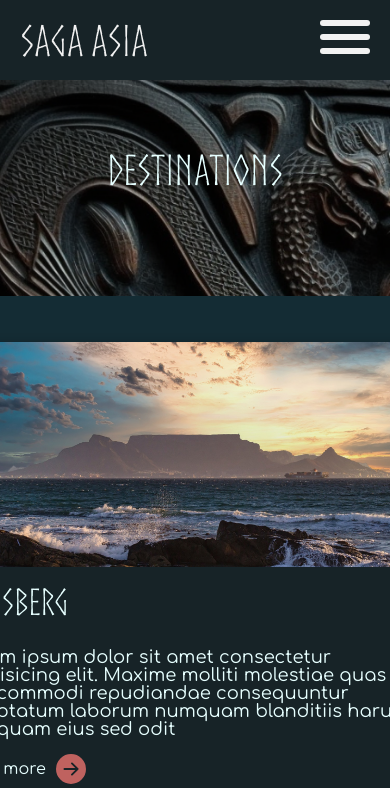
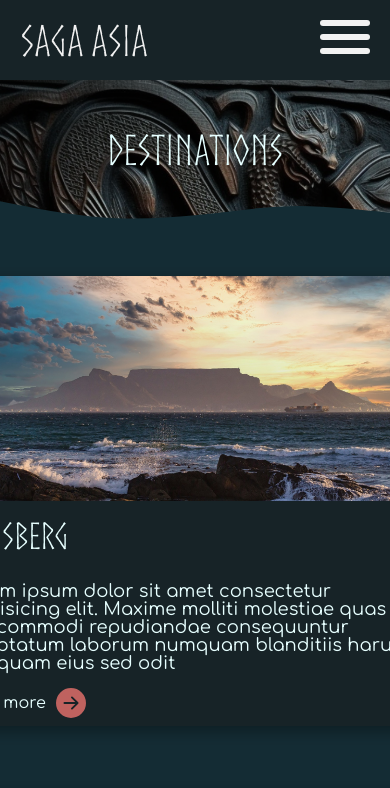
Before and after one commit to mobak88/Saga-Farmann, a Next.js app: page /destinations in a window 390 px wide. Shown: the top 788 px of the page. Built offline with nearby package versions, Linux system fonts and the light colour scheme.

Commit message:
Adding small wave to heading

```diff
--- a/src/components/header/Header.module.css
+++ b/src/components/header/Header.module.css
@@ -18,3 +18,10 @@
   bottom: 0rem;
   width: 100%;
 }
+
+@media screen and (max-width: 750px) {
+  .wrapper {
+    height: 140px;
+    padding-bottom: 10px;
+  }
+}
--- a/src/components/header/Header.tsx
+++ b/src/components/header/Header.tsx
@@ -2,8 +2,8 @@ import React from "react";
 import HeadingOne from "../typography/headings/HeadingOne";
 import styles from "./Header.module.css";
 import he from "he";
-import WaveDarkHeading from "../waves/wavesLargeScreen/WaveDarkHeader";
-
+import WaveDarkHeader from "../waves/wavesLargeScreen/WaveDarkHeader";
+import WaveDarkHeaderSmall from "../waves/wavesSmallScreen/WaveDarkHeaderSmall";
 interface HeaderInterface {
   header: string;
 }
@@ -16,7 +16,8 @@ const Header = ({ header }: HeaderInterface) => {
     <div className={styles.wrapper}>
       <HeadingOne>{replacedHeader}</HeadingOne>
       <div className={styles["wave-container"]}>
-        <WaveDarkHeading />
+        <WaveDarkHeader />
+        <WaveDarkHeaderSmall />
       </div>
     </div>
   );
--- /dev/null
+++ b/src/components/waves/wavesSmallScreen/WaveDarkHeaderSmall.tsx
@@ -0,0 +1,29 @@
+import React from "react";
+import styles from "../Waves.module.css";
+
+const WaveDarkHeaderSmall = () => {
+  return (
+    <svg
+      className={styles["wave-small"]}
+      width="100%"
+      viewBox="0 0 1440 120"
+      version="1.1"
+      xmlns="http://www.w3.org/2000/svg"
+      preserveAspectRatio="none"
+      aria-hidden="true"
+    >
+      <defs>
+        <linearGradient id="sw-gradient-0" x1="0" x2="0" y1="1" y2="0">
+          <stop stopColor="rgba(20, 44, 52, 1)" offset="0%"></stop>
+          <stop stopColor="rgba(20, 44, 52, 1)" offset="100%"></stop>
+        </linearGradient>
+      </defs>
+      <path
+        fill="url(#sw-gradient-0)"
+        d="M0,12L60,24C120,36,240,60,360,70C480,80,600,76,720,64C840,52,960,32,1080,30C1200,28,1320,44,1440,54C1560,64,1680,68,1800,58C1920,48,2040,24,2160,26C2280,28,2400,56,2520,66C2640,76,2760,68,2880,66C3000,64,3120,68,3240,62C3360,56,3480,40,3600,44C3720,48,3840,72,3960,72C4080,72,4200,48,4320,40C4440,32,4560,40,4680,36C4800,32,4920,16,5040,24C5160,32,5280,64,5400,64C5520,64,5640,32,5760,28C5880,24,6000,48,6120,58C6240,68,6360,64,6480,66C6600,68,6720,76,6840,70C6960,64,7080,44,7200,44C7320,44,7440,64,7560,62C7680,60,7800,36,7920,22C8040,8,8160,4,8280,10C8400,16,8520,32,8580,40L8640,48L8640,120L8580,120C8520,120,8400,120,8280,120C8160,120,8040,120,7920,120C7800,120,7680,120,7560,120C7440,120,7320,120,7200,120C7080,120,6960,120,6840,120C6720,120,6600,120,6480,120C6360,120,6240,120,6120,120C6000,120,5880,120,5760,120C5640,120,5520,120,5400,120C5280,120,5160,120,5040,120C4920,120,4800,120,4680,120C4560,120,4440,120,4320,120C4200,120,4080,120,3960,120C3840,120,3720,120,3600,120C3480,120,3360,120,3240,120C3120,120,3000,120,2880,120C2760,120,2640,120,2520,120C2400,120,2280,120,2160,120C2040,120,1920,120,1800,120C1680,120,1560,120,1440,120C1320,120,1200,120,1080,120C960,120,840,120,720,120C600,120,480,120,360,120C240,120,120,120,60,120L0,120Z"
+      ></path>
+    </svg>
+  );
+};
+
+export default WaveDarkHeaderSmall;
--- a/src/pages/blog/index.tsx
+++ b/src/pages/blog/index.tsx
@@ -30,8 +30,8 @@ const BlogPage = ({ posts }: Posts) => {
       </div>
     </>
   );
-  //  NOT WORKING ???? Se error melding når dato brukes post_image={post.acf.post_first_section.post_images.post_image}
 };
+
 export const getStaticProps: GetStaticProps<Posts> = async () => {
   const res = await fetch(API_ENDPOINTS.blogPosts);
   const posts: Post[] = await res.json();
@@ -41,4 +41,5 @@ export const getStaticProps: GetStaticProps<Posts> = async () => {
     },
   };
 };
+
 export default BlogPage;
```
